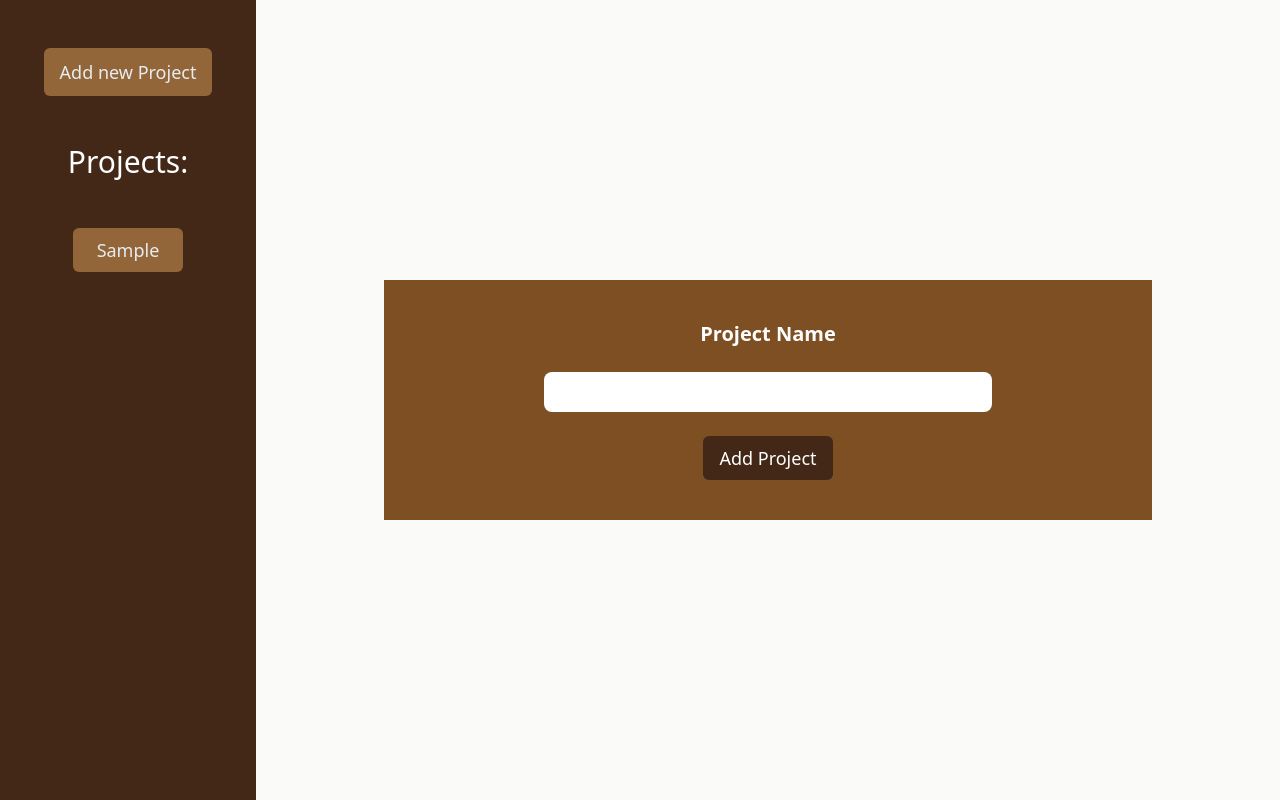
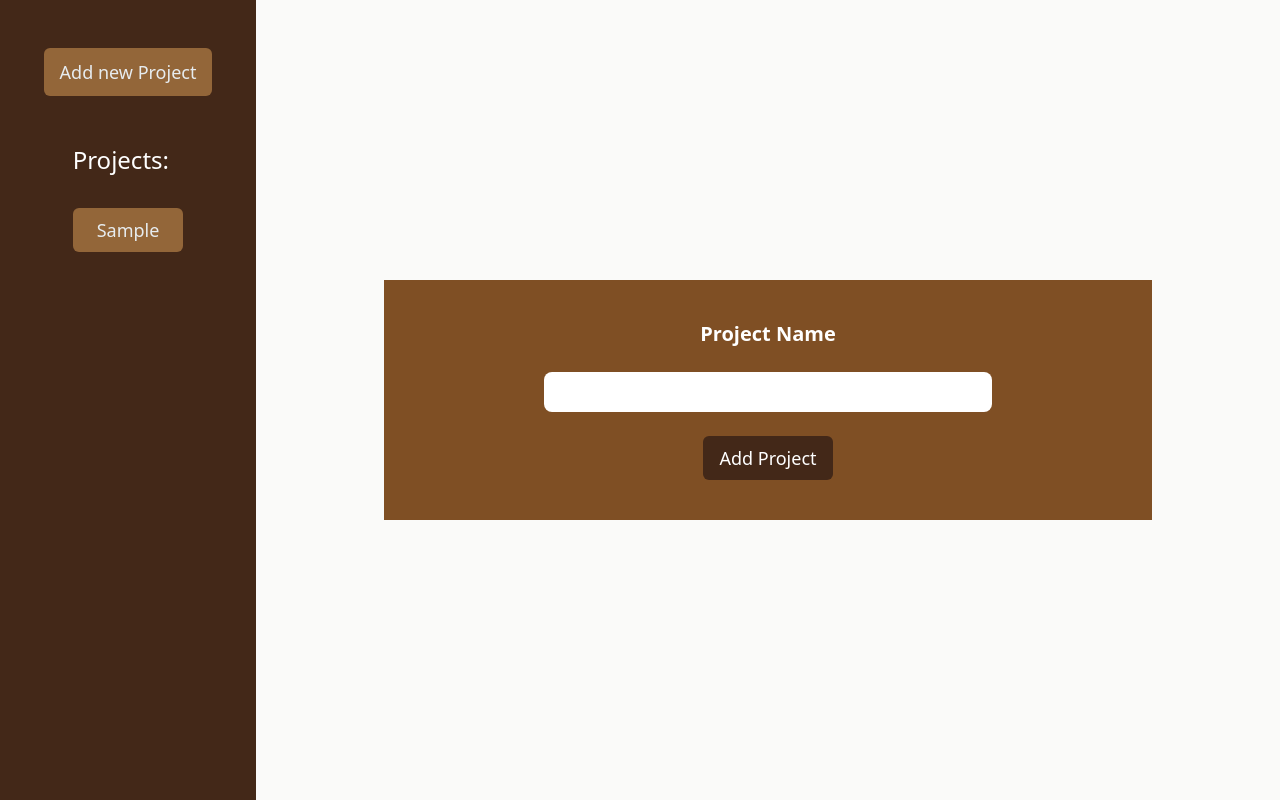
Before and after one commit to dudastamas/Todo-Project, a React (Vite) app: page / in a window 1280 px wide. Both pictures are taken after typing "Sample" into the empty fields and a click on the button "Add Project". Built offline with nearby package versions, Linux system fonts and the light colour scheme.

Commit message:
sidebar updated

```diff
--- a/src/Components/Sidebar.jsx
+++ b/src/Components/Sidebar.jsx
@@ -17,14 +17,18 @@ const Sidebar = ({
           {textButton}
         </button>
       </div>
-      <div>
+      <div className="flex justify-center">
+        {projects.length <= 0 ? (
+          <h3 className="text-white text-2xl mb-8 ">Please Add project</h3>
+        ) : (
+          <div className="flex flex-col">
+            <h3 className="text-white text-2xl mb-8 ">Projects:</h3>
             <ul className="flex flex-col space-y-4 items-center ">
               {projects.map((project) => (
                 <li
                   className="space-y-4 flex flex-col items-center"
                   key={project.id}
                 >
-              <h3 className="text-white text-3xl mb-8">Projects:</h3>
                   <button
                     className="text-[#e7ecef]  bg-[#936639] py-2 px-6 hover:bg-[#99582a]
           text-lg rounded-md"
@@ -37,6 +41,8 @@ const Sidebar = ({
               ))}
             </ul>
           </div>
+        )}
+      </div>
     </div>
   );
 };
```
Also changed, not shown: src/Components/AddTaskForm.jsx (added), src/Components/EditTaskForm.jsx (added). Lines whose indentation alone changed are shown as unchanged.
